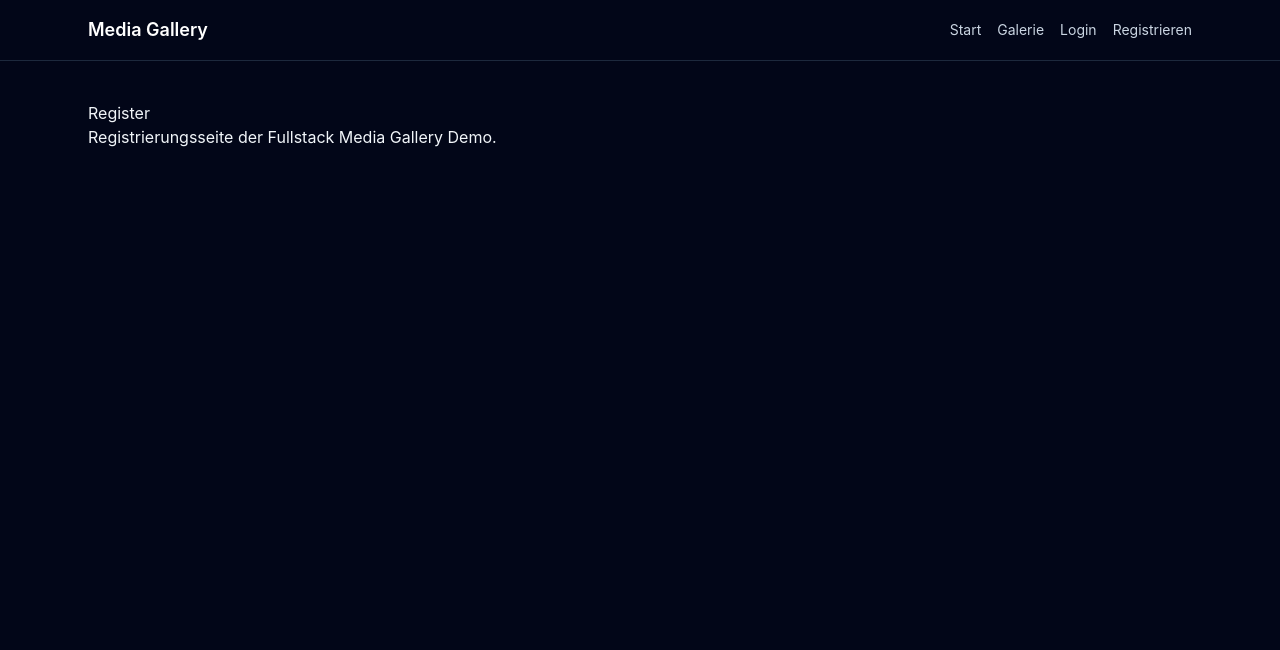
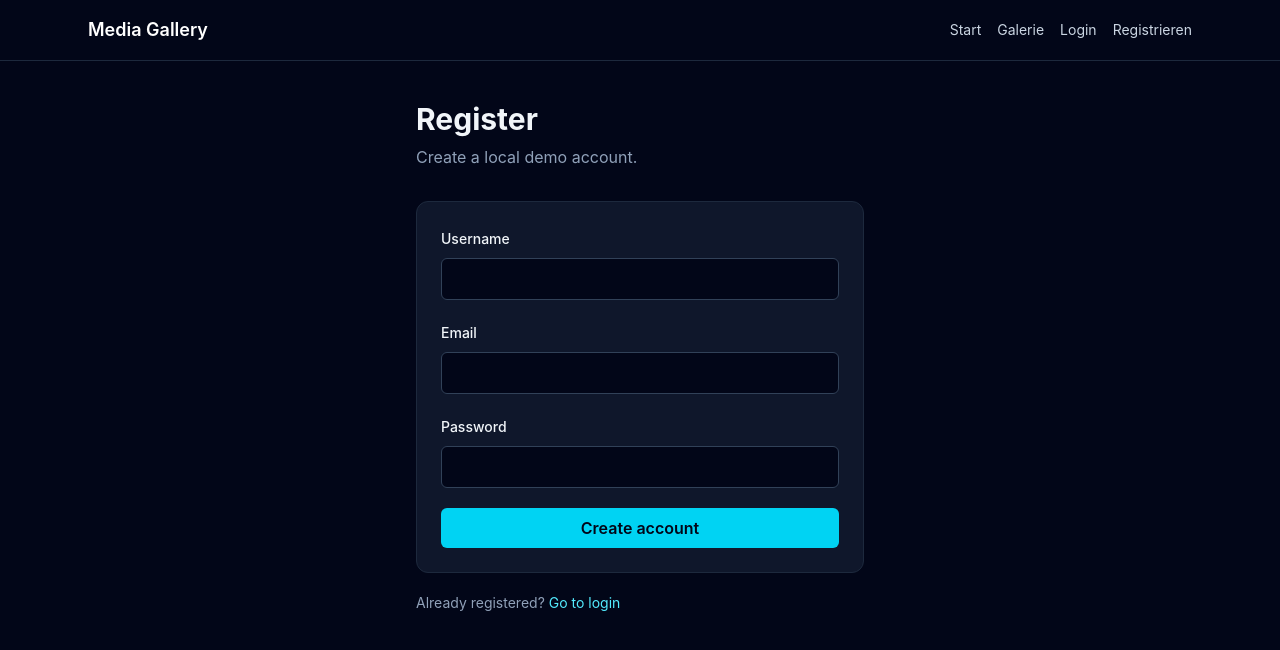
Before and after one commit to codemorra/fullstack-media-gallery-demo, a React (Vite) app in the folder frontend/: page /register in a window 1280 px wide. Shown: the top 650 px of the page. Built offline with nearby package versions, Linux system fonts and the light colour scheme; no server answers.

Commit message:
feat: connect login and registration forms

```diff
--- a/frontend/src/App.tsx
+++ b/frontend/src/App.tsx
@@ -1,6 +1,12 @@
 import { useEffect, useState } from 'react';
 import { Route, Routes } from 'react-router';
-import { getCurrentUser, isApiConfigured } from './lib/api.ts';
+import {
+  getCurrentUser,
+  isApiConfigured,
+  login,
+  register,
+  type AuthenticatedUser,
+} from './lib/api.ts';
 import ProtectedRoute from './components/ProtectedRoute.tsx';
 import Home from './pages/Home.tsx';
 import Gallery from './pages/Gallery.tsx';
@@ -15,6 +21,7 @@ function App() {
   const [authStatus, setAuthStatus] = useState<AuthStatus>(
     isApiConfigured ? 'loading' : 'unauthenticated',
   );
+  const [user, setUser] = useState<AuthenticatedUser | null>(null);
 
   useEffect(() => {
     if (!isApiConfigured) {
@@ -29,6 +36,21 @@ function App() {
         setAuthStatus('unauthenticated');
       });
   }, []);
+
+  async function handleLogin(email: string, password: string) {
+    const currentUser = await login(email, password);
+
+    setUser(currentUser);
+    setAuthStatus('authenticated');
+  }
+
+  async function handleRegister(
+    username: string,
+    email: string,
+    password: string,
+  ) {
+    await register(username, email, password);
+  }
 
   const isCheckingAuth = authStatus === 'loading';
   const isAuthenticated = authStatus === 'authenticated';
@@ -51,8 +73,11 @@ function App() {
               </ProtectedRoute>
             }
           />
-          <Route path="/login" element={<Login />} />
-          <Route path="/register" element={<Register />} />
+          <Route path="/login" element={<Login onLogin={handleLogin} />} />
+          <Route
+            path="/register"
+            element={<Register onRegister={handleRegister} />}
+          />
         </Routes>
       </main>
     </div>
--- a/frontend/src/pages/Login.tsx
+++ b/frontend/src/pages/Login.tsx
@@ -1,11 +1,92 @@
-function Login() {
+import { useState } from 'react';
+import type * as React from 'react';
+import { Link, useNavigate } from 'react-router';
+import { isApiConfigured } from '../lib/api.ts';
+
+type LoginProps = {
+  onLogin: (email: string, password: string) => Promise<void>;
+};
+
+function Login({ onLogin }: LoginProps) {
+  const navigate = useNavigate();
+  const [email, setEmail] = useState('');
+  const [password, setPassword] = useState('');
+  const [errorMessage, setErrorMessage] = useState<string | null>(null);
+  const [isSubmitting, setIsSubmitting] = useState(false);
+
+  async function handleSubmit(event: React.SubmitEvent<HTMLFormElement>) {
+    event.preventDefault();
+
+    setIsSubmitting(true);
+    setErrorMessage(null);
+
+    try {
+      await onLogin(email, password);
+      navigate('/gallery', { replace: true });
+    } catch (error) {
+      setErrorMessage(error instanceof Error ? error.message : 'Login failed.');
+    } finally {
+      setIsSubmitting(false);
+    }
+  }
+
   return (
-    <div>
-      <section>
-        <h1>Login</h1>
-        <p>Login-Seite der Fullstack Media Gallery Demo.</p>
-      </section>
-    </div>
+    <section className="mx-auto max-w-md">
+      <h1 className="text-3xl font-bold">Login</h1>
+      <p className="mt-2 text-slate-400">
+        Einloggen, um auf die Galerie zuzugreifen.
+      </p>
+
+      {!isApiConfigured && (
+        <p className="mt-6 rounded-lg border border-amber-400/30 bg-amber-400/10 p-4 text-sm text-amber-200">
+          Login nicht möglich ohne lokale Backend Verbindung.
+        </p>
+      )}
+
+      <form
+        className="mt-8 space-y-5 rounded-xl border border-slate-800 bg-slate-900 p-6"
+        onSubmit={handleSubmit}
+      >
+        <label className="block">
+          <span className="text-sm font-medium">Email</span>
+          <input
+            className="mt-2 w-full rounded-md border border-slate-700 bg-slate-950 px-3 py-2 outline-none focus:border-cyan-400"
+            type="email"
+            value={email}
+            onChange={(event) => setEmail(event.target.value)}
+            required
+          />
+        </label>
+
+        <label className="block">
+          <span className="text-sm font-medium">Password</span>
+          <input
+            className="mt-2 w-full rounded-md border border-slate-700 bg-slate-950 px-3 py-2 outline-none focus:border-cyan-400"
+            type="password"
+            value={password}
+            onChange={(event) => setPassword(event.target.value)}
+            required
+          />
+        </label>
+
+        {errorMessage && <p className="text-sm text-red-300">{errorMessage}</p>}
+
+        <button
+          className="w-full rounded-md bg-cyan-400 px-4 py-2 font-semibold text-slate-950 transition hover:bg-cyan-300 disabled:cursor-not-allowed disabled:opacity-50"
+          type="submit"
+          disabled={!isApiConfigured || isSubmitting}
+        >
+          {isSubmitting ? 'Signing in …' : 'Sign in'}
+        </button>
+      </form>
+
+      <p className="mt-5 text-sm text-slate-400">
+        No account yet?{' '}
+        <Link className="text-cyan-300 hover:text-cyan-200" to="/register">
+          Register here
+        </Link>
+      </p>
+    </section>
   );
 }
 
--- a/frontend/src/pages/Register.tsx
+++ b/frontend/src/pages/Register.tsx
@@ -1,11 +1,124 @@
-function Register() {
+import { useState } from 'react';
+import type * as React from 'react';
+import { Link } from 'react-router';
+import { isApiConfigured } from '../lib/api.ts';
+
+type RegisterProps = {
+  onRegister: (
+    username: string,
+    email: string,
+    password: string,
+  ) => Promise<void>;
+};
+
+function Register({ onRegister }: RegisterProps) {
+  const [username, setUsername] = useState('');
+  const [email, setEmail] = useState('');
+  const [password, setPassword] = useState('');
+  const [errorMessage, setErrorMessage] = useState<string | null>(null);
+  const [successMessage, setSuccessMessage] = useState<string | null>(null);
+  const [isSubmitting, setIsSubmitting] = useState(false);
+
+  async function handleSubmit(event: React.SubmitEvent<HTMLFormElement>) {
+    event.preventDefault();
+
+    setIsSubmitting(true);
+    setErrorMessage(null);
+    setSuccessMessage(null);
+
+    try {
+      await onRegister(username, email, password);
+
+      setSuccessMessage('Registrierung erfolgreich!');
+
+      setUsername('');
+      setEmail('');
+      setPassword('');
+    } catch (error) {
+      setErrorMessage(
+        error instanceof Error
+          ? error.message
+          : 'Registrierung fehlgeschlagen.',
+      );
+    } finally {
+      setIsSubmitting(false);
+    }
+  }
+
   return (
-    <div>
-      <section>
-        <h1>Register</h1>
-        <p>Registrierungsseite der Fullstack Media Gallery Demo.</p>
-      </section>
-    </div>
+    <section className="mx-auto max-w-md">
+      <h1 className="text-3xl font-bold">Register</h1>
+      <p className="mt-2 text-slate-400">Create a local demo account.</p>
+
+      {!isApiConfigured && (
+        <p className="mt-6 rounded-lg border border-amber-400/30 bg-amber-400/10 p-4 text-sm text-amber-200">
+          Registration is unavailable without a local backend connection.
+        </p>
+      )}
+
+      <form
+        className="mt-8 space-y-5 rounded-xl border border-slate-800 bg-slate-900 p-6"
+        onSubmit={handleSubmit}
+      >
+        <label className="block">
+          <span className="text-sm font-medium">Username</span>
+          <input
+            className="mt-2 w-full rounded-md border border-slate-700 bg-slate-950 px-3 py-2 outline-none focus:border-cyan-400"
+            type="text"
+            value={username}
+            onChange={(event) => setUsername(event.target.value)}
+            minLength={3}
+            maxLength={50}
+            required
+          />
+        </label>
+
+        <label className="block">
+          <span className="text-sm font-medium">Email</span>
+          <input
+            className="mt-2 w-full rounded-md border border-slate-700 bg-slate-950 px-3 py-2 outline-none focus:border-cyan-400"
+            type="email"
+            value={email}
+            onChange={(event) => setEmail(event.target.value)}
+            required
+          />
+        </label>
+
+        <label className="block">
+          <span className="text-sm font-medium">Password</span>
+          <input
+            className="mt-2 w-full rounded-md border border-slate-700 bg-slate-950 px-3 py-2 outline-none focus:border-cyan-400"
+            type="password"
+            value={password}
+            onChange={(event) => setPassword(event.target.value)}
+            minLength={10}
+            maxLength={128}
+            required
+          />
+        </label>
+
+        {errorMessage && <p className="text-sm text-red-300">{errorMessage}</p>}
+
+        {successMessage && (
+          <p className="text-sm text-emerald-300">{successMessage}</p>
+        )}
+
+        <button
+          className="w-full rounded-md bg-cyan-400 px-4 py-2 font-semibold text-slate-950 transition hover:bg-cyan-300 disabled:cursor-not-allowed disabled:opacity-50"
+          type="submit"
+          disabled={!isApiConfigured || isSubmitting}
+        >
+          {isSubmitting ? 'Creating account …' : 'Create account'}
+        </button>
+      </form>
+
+      <p className="mt-5 text-sm text-slate-400">
+        Already registered?{' '}
+        <Link className="text-cyan-300 hover:text-cyan-200" to="/login">
+          Go to login
+        </Link>
+      </p>
+    </section>
   );
 }
 
```
